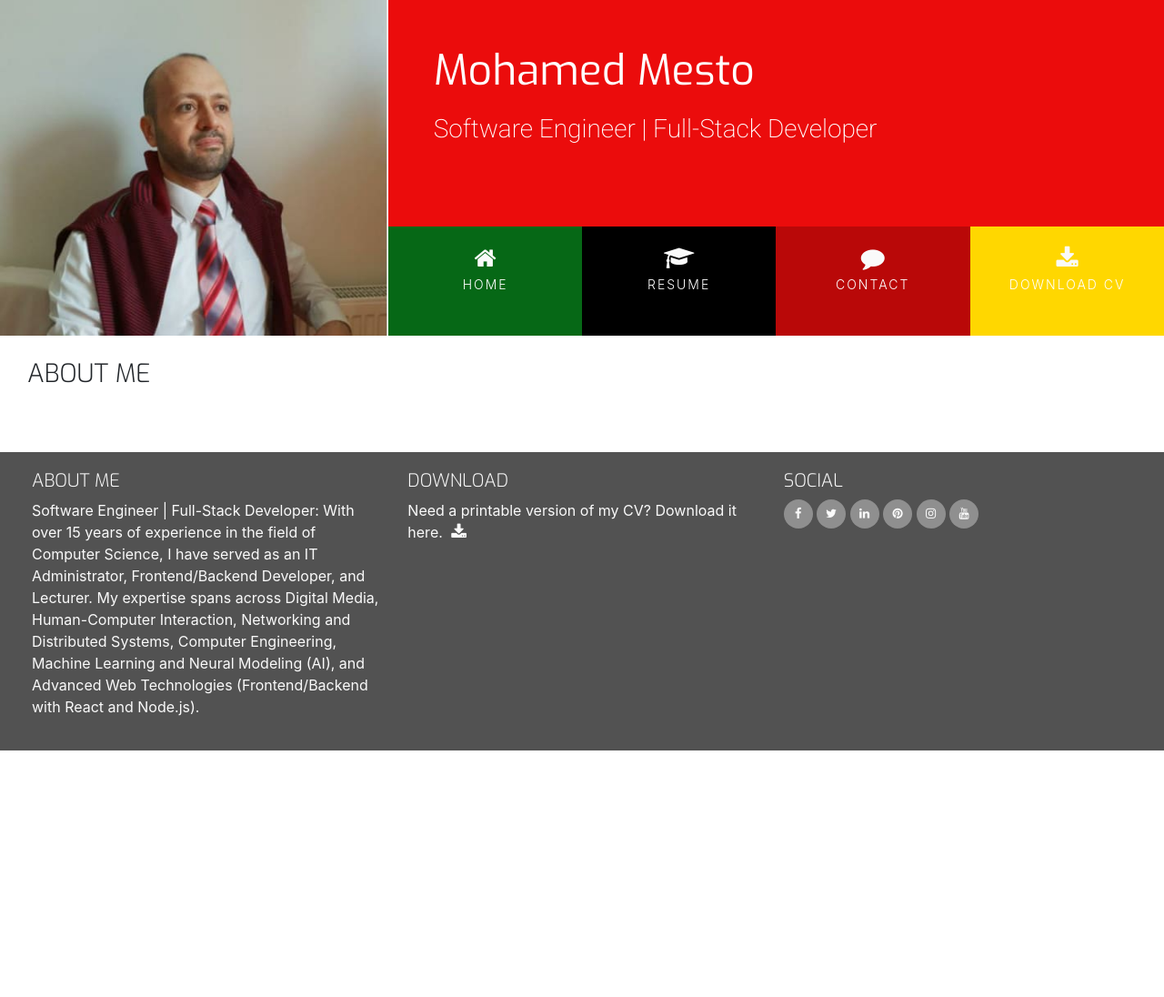
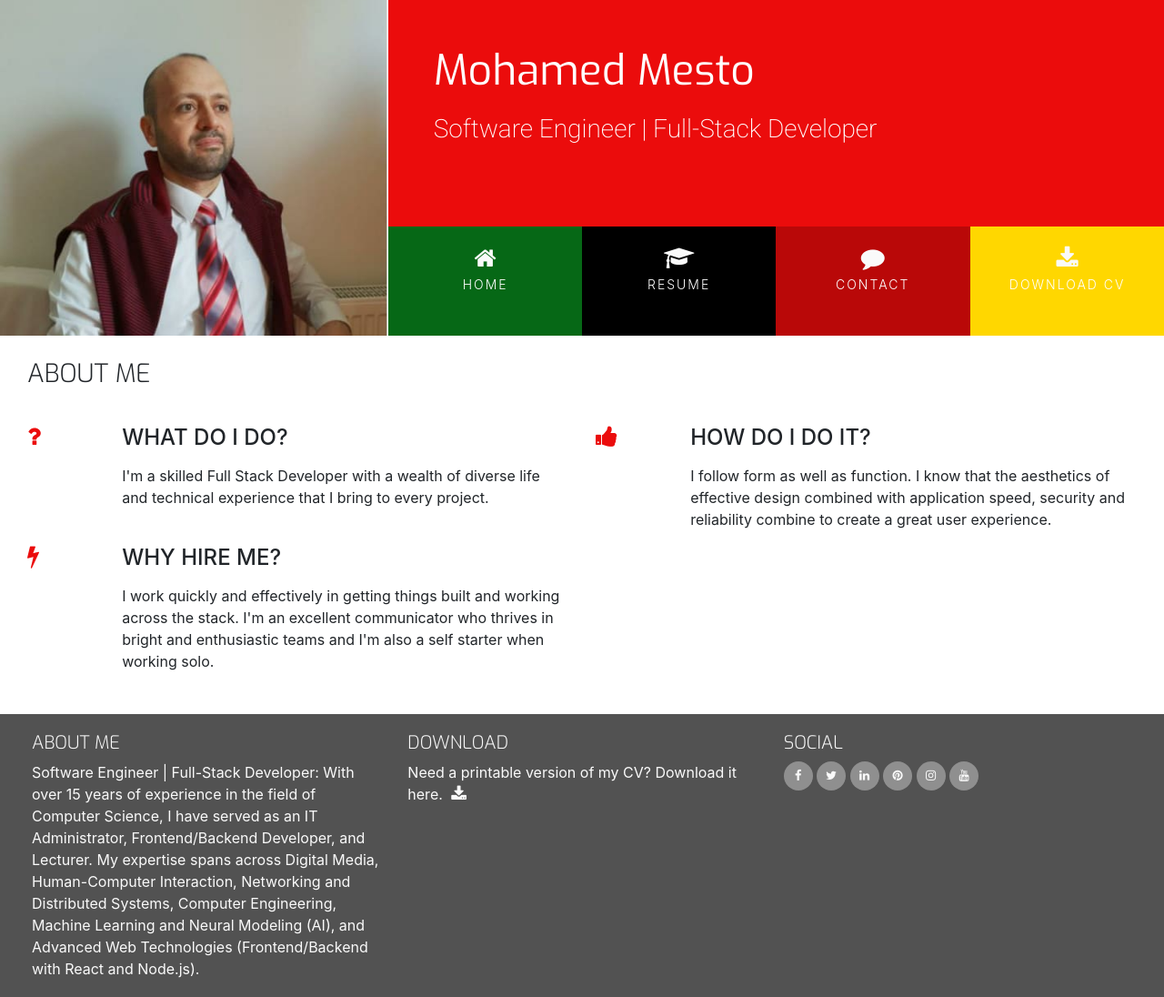
Before and after one commit to MohamedMesto/Un2050_resume, a plain HTML site: page index.html in a window 1280 px wide. Shown: the whole page at 91% size. Before the commit the page ends 825 px from the top, so only its background shows below. Drawn offline with nearby package versions, Linux system fonts and the light colour scheme.

Commit message:
Three reasons to hire me: Content

```diff
--- a/assets/css/style.css
+++ b/assets/css/style.css
@@ -219,3 +219,15 @@ footer {
 #footer-details {
     padding: 20px;
 }
+
+
+/* ----------------------------------------Three Reasons */
+
+.three-reasons-icon {
+    font-size: 26px;
+    color: #eb0c0c;
+}
+
+.three-reasons-heading {
+    margin-bottom: 15px;
+}
--- a/index.html
+++ b/index.html
@@ -73,8 +73,50 @@
                         <h3 class="section-heading uppercase">About Me</h3>
                     </div>
                 </div>
+                <div class="row">
+                    <div class="col-10 offset-1 offset-sm-0 col-sm-4 col-md-6">
+                        <div class="row">
+                            <div class="col-2">
+                                <i class="three-reasons-icon fa fa-question" aria-hidden="true"></i>
+                            </div>
+                            <div class="col-10">
+                                <h4 class="three-reasons-heading uppercase">What do I do?</h4>
+                                <p>
+                                    I'm a skilled Full Stack Developer with a wealth of diverse life and technical experience that I bring to every project.
+                                </p>
+                            </div>
+                        </div>
+                    </div>
+                    <div class="col-10 offset-1 offset-sm-0 col-sm-4 col-md-6">
+                        <div class="row">
+                            <div class="col-2">
+                                <i class="three-reasons-icon fa fa-thumbs-up" aria-hidden="true"></i>
+                            </div>
+                            <div class="col-10">
+                                <h4 class="three-reasons-heading uppercase">How do I do it?</h4>
+                                <p>
+                                    I follow form as well as function. I know that the aesthetics of effective design combined with application speed, security and reliability combine to create a great user experience.
+                                </p>
+                            </div>
+                        </div>
+                    </div>
+                    <div class="col-10 offset-1 offset-sm-0 col-sm-4 col-md-6">
+                        <div class="row">
+                            <div class="col-2">
+                                <i class="three-reasons-icon fa fa-bolt" aria-hidden="true"></i>
+                            </div>
+                            <div class="col-10">
+                                <h4 class="three-reasons-heading uppercase">Why hire me?</h4>
+                                <p>
+                                    I work quickly and effectively in getting things built and working across the stack. I'm an excellent communicator who thrives in bright and enthusiastic teams and I'm also a self starter when working solo.
+                                </p>
+                            </div>
+                        </div>
+                    </div>
+                </div>
             </div>
         </div>
+
     </section>
     <footer class="container-fluid">
         <div id="footer-details" class="row">
```
